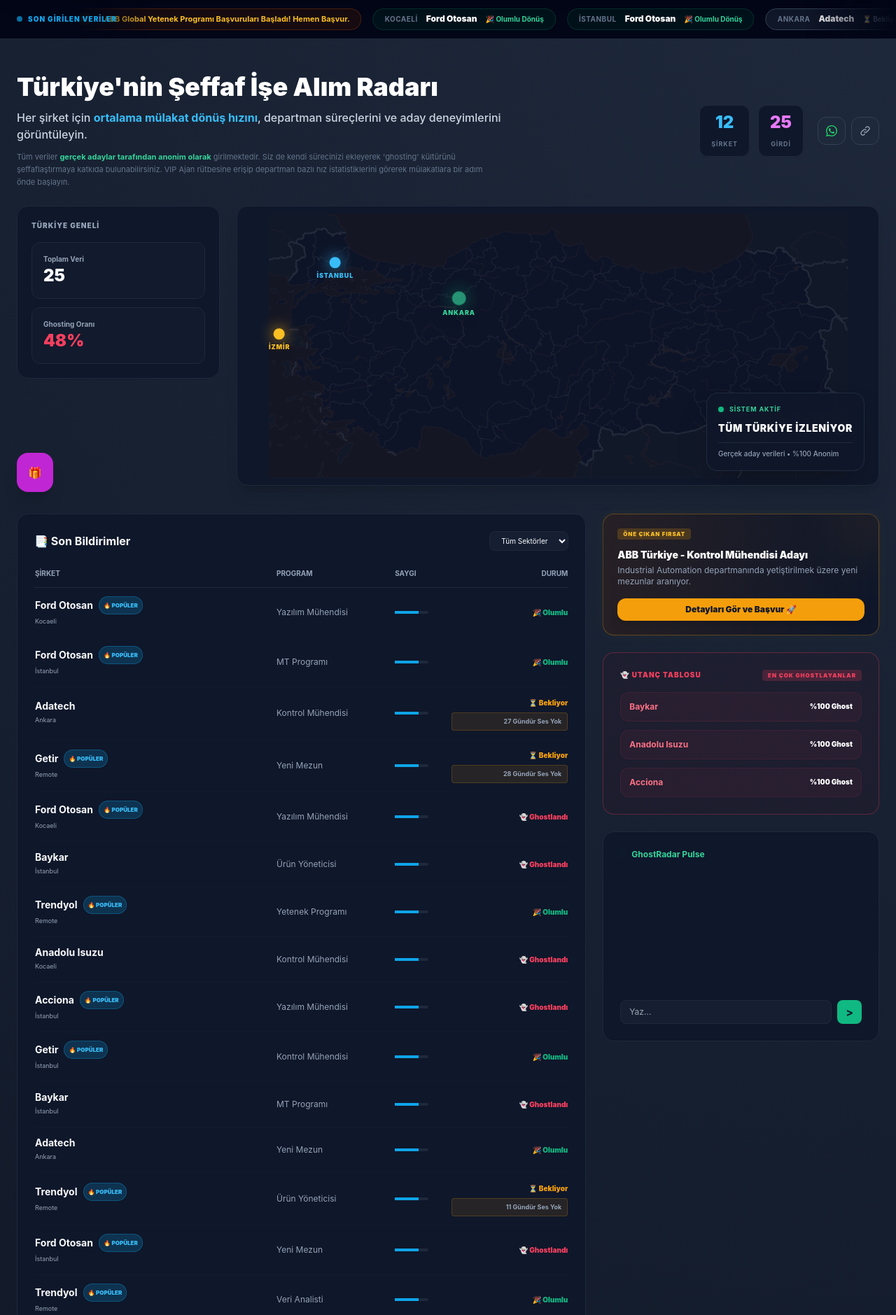
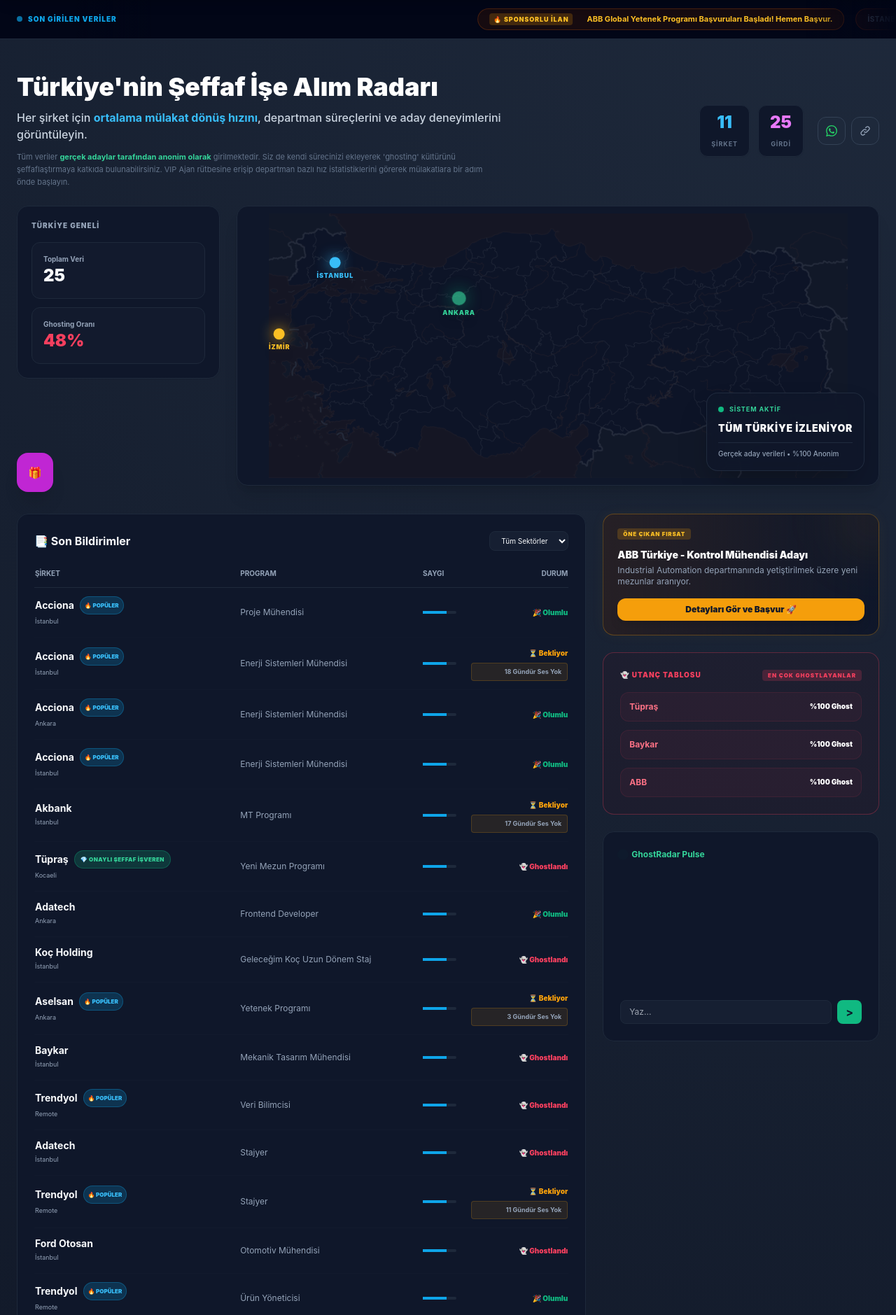
Before and after one commit to aygunspace/GhostRadar, a Flask app: page / in a window 1280 px wide. Shown: the part 73-1952 px from the top of the page at 70% size. Run offline with Flask 3, Linux system fonts and the light colour scheme; data comes from the database, SQL or seed files in the repository; some libraries are stand-ins or nearby versions.

Commit message:
Fix: Refine mock data titles, slow down ticker, gate B2B report, and fix CSV encoding for Excel

```diff
--- a/app.py
+++ b/app.py
@@ -56,24 +56,25 @@ def setup_database():
         from datetime import datetime, timedelta
 
         companies = [
-            ('Tüpraş', 'Enerji & Petrokimya', ['Kocaeli', 'İzmir', 'İstanbul', 'Batman', 'Kırıkkale']),
-            ('ABB', 'Teknoloji & Yazılım', ['İstanbul', 'Kocaeli']),
-            ('ING Hubs', 'Finans & Bankacılık', ['İstanbul', 'Remote']),
-            ('Aselsan', 'Savunma Sanayi', ['Ankara']),
-            ('Baykar', 'Savunma Sanayi', ['İstanbul']),
-            ('Trendyol', 'E-Ticaret', ['İstanbul', 'Remote', 'Ankara']),
-            ('Getir', 'Teknoloji & Yazılım', ['İstanbul', 'Remote']),
-            ('Ford Otosan', 'Otomotiv', ['Kocaeli', 'İstanbul']),
-            ('Koç Holding', 'Diğer', ['İstanbul']),
-            ('Akbank', 'Finans & Bankacılık', ['İstanbul', 'Kocaeli']),
-            ('Adatech', 'Teknoloji & Yazılım', ['İstanbul', 'Ankara', 'İzmir']),
-            ('Acciona', 'Enerji', ['İstanbul', 'Ankara']),
-            ('Anadolu Isuzu', 'Otomotiv', ['Kocaeli'])
+            ('Tüpraş', 'Enerji & Petrokimya', ['Kocaeli', 'İzmir', 'İstanbul', 'Batman', 'Kırıkkale'], ['Kimya Mühendisi', 'Proses Mühendisi', 'Veri Analisti', 'Yeni Mezun Programı']),
+            ('ABB', 'Teknoloji & Yazılım', ['İstanbul', 'Kocaeli'], ['Elektrik/Elektronik Mühendisi', 'Kontrol Mühendisi', 'Otomasyon Mühendisi', 'Saha Mühendisi']),
+            ('ING Hubs', 'Finans & Bankacılık', ['İstanbul', 'Remote'], ['Yazılım Mühendisi', 'Data Engineer', 'Business Analyst', 'Yetenek Programı']),
+            ('Aselsan', 'Savunma Sanayi', ['Ankara'], ['Gömülü Sistemler Mühendisi', 'Donanım Mühendisi', 'Sistem Mühendisi', 'Yetenek Programı']),
+            ('Baykar', 'Savunma Sanayi', ['İstanbul'], ['Uçuş Kontrol Mühendisi', 'Yazılım Mühendisi', 'Mekanik Tasarım Mühendisi']),
+            ('Trendyol', 'E-Ticaret', ['İstanbul', 'Remote', 'Ankara'], ['Yazılım Mühendisi', 'Veri Bilimcisi', 'Ürün Yöneticisi', 'Stajyer']),
+            ('Getir', 'Teknoloji & Yazılım', ['İstanbul', 'Remote'], ['Yazılım Mühendisi', 'Veri Analisti', 'Backend Mühendisi', 'Operasyon Uzmanı']),
+            ('Ford Otosan', 'Otomotiv', ['Kocaeli', 'İstanbul'], ['Otomotiv Mühendisi', 'Üretim Mühendisi', 'Ar-Ge Mühendisi', 'MT Programı']),
+            ('Koç Holding', 'Diğer', ['İstanbul'], ['Geleceğim Koç Uzun Dönem Staj', 'MT Programı', 'Finans Uzmanı']),
+            ('Akbank', 'Finans & Bankacılık', ['İstanbul', 'Kocaeli'], ['MT Programı', 'Veri Analisti', 'Yazılım Geliştirici']),
+            ('Adatech', 'Teknoloji & Yazılım', ['İstanbul', 'Ankara', 'İzmir'], ['Yazılım Mühendisi', 'Frontend Developer', 'Stajyer']),
+            ('Acciona', 'Enerji', ['İstanbul', 'Ankara'], ['Enerji Sistemleri Mühendisi', 'Proje Mühendisi']),
+            ('Anadolu Isuzu', 'Otomotiv', ['Kocaeli'], ['Üretim Mühendisi', 'Kalite Mühendisi', 'Tasarım Mühendisi'])
         ]
 
-        company_cities = {name: cities for name, sector, cities in companies}
+        company_cities = {name: cities for name, sector, cities, programs in companies}
+        company_programs = {name: programs for name, sector, cities, programs in companies}
 
-        for name, sector, _ in companies:
+        for name, sector, _, _ in companies:
             cursor.execute('INSERT OR IGNORE INTO Companies (company_name, sector) VALUES (?, ?)', (name, sector))
 
         programs = ['Yetenek Programı', 'Yeni Mezun', 'Yazılım Mühendisi', 'Stajyer', 'Kontrol Mühendisi', 'Veri Analisti', 'Ürün Yöneticisi', 'MT Programı']
@@ -96,7 +97,7 @@ def setup_database():
 
         for _ in range(25):
             cid, cname = random.choice(company_data)
-            program = random.choice(programs)
+            program = random.choice(company_programs.get(cname, ['Yetenek Programı', 'Yeni Mezun', 'Stajyer']))
             status = random.choices(statuses, weights=[0.4, 0.15, 0.25, 0.2])[0]
             days_ago = random.randint(1, 60)
             apply_date = (datetime.now() - timedelta(days=days_ago)).strftime('%Y-%m-%d')
@@ -210,8 +211,8 @@ def export_b2b_report():
 
     # Veriyi CSV (Excel) formatına dönüştüren Generator
     def generate():
-        # Rapor Başlıkları (Sütunlar)
-        yield 'Sirket,Toplam_Basvuru,Ghosting_Vakasi,Olumlu_Donus,Ghosting_Orani(%)\n'
+        # Rapor Başlıkları (Sütunlar) - Türkçe Excel İçin BOM ve Noktalı Virgül
+        yield '\ufeffSirket;Toplam_Basvuru;Ghosting_Vakasi;Olumlu_Donus;Ghosting_Orani(%)\n'
 
         # Verileri Satır Satır İşle
         for row in data:
@@ -220,7 +221,7 @@ def export_b2b_report():
             ghost = row['ghost_count']
             success = row['success_count']
             rate = round((ghost / total) * 100) if total > 0 else 0
-            yield f'{company},{total},{ghost},{success},{rate}\n'
+            yield f'{company};{total};{ghost};{success};{rate}\n'
 
     # Dosyayı tarayıcıya "İndirilebilir Rapor" olarak gönder
     return Response(generate(), mimetype='text/csv', headers={'Content-Disposition': 'attachment; filename=GhostRadar_Yetenek_Kaybi_Raporu_Q3_2026.csv'})
--- a/templates/index.html
+++ b/templates/index.html
@@ -37,7 +37,7 @@
         }
 
         .animate-marquee {
-            animation: marquee 25s linear infinite;
+            animation: marquee 45s linear infinite;
         }
 
         @keyframes marquee {
@@ -383,7 +383,7 @@
                     </div>
                     <p class="text-[11px] text-slate-400 leading-relaxed mb-4">Başvurularını tarayıcı çerezlerine emanet etme. Profilini buluta taşıyarak İK dönüş alarmlarını e-posta olarak al.</p>
                 </div>
-                <button onclick="showToast('Google entegrasyonu bir sonraki güncellemede aktif olacaktır.', 'error')" class="w-full bg-white hover:bg-slate-100 text-slate-900 font-bold text-xs py-2.5 px-4 rounded-xl transition flex items-center justify-center gap-2 shadow-md">
+                <button onclick="simulateGoogleLogin(this)" class="w-full bg-white hover:bg-slate-100 text-slate-900 font-bold text-xs py-2.5 px-4 rounded-xl transition flex items-center justify-center gap-2 shadow-md">
                     <svg class="w-4 h-4" viewBox="0 0 24 24"><path fill="#EA4335" d="M12.24 10.285V14.4h6.887c-.648 2.41-2.519 4.114-5.136 4.114A5.79 5.79 0 0 1 8.2 12.725a5.79 5.79 0 0 1 5.79-5.79c2.519 0 4.417 1.054 5.378 2.01l3.197-3.197C20.62 3.823 17.584 2.25 13.99 2.25a9.75 9.75 0 0 0-9.75 9.75 9.75 0 0 0 9.75 9.75c5.34 0 9.75-4.41 9.75-9.75 0-.64-.075-1.25-.214-1.832l-11.286-.133z"/></svg>
                     Google ile Anonim Bağlan
                 </button>
@@ -404,7 +404,7 @@
                 <div class="mt-4 pt-4 border-t border-slate-800/80 flex items-center justify-between">
                     <span class="text-[10px] text-slate-400 font-medium">Son Güncelleme: Q3 2026 Raporu Hazır.</span>
 
-                    <button onclick="window.location.href='/api/export/b2b-report'" class="bg-fuchsia-600 hover:bg-fuchsia-500 text-white font-black text-xs px-5 py-2 rounded-xl transition shadow-[0_0_15px_rgba(192,38,211,0.4)] flex items-center gap-2">
+                    <button onclick="downloadB2BReport()" class="bg-fuchsia-600 hover:bg-fuchsia-500 text-white font-black text-xs px-5 py-2 rounded-xl transition shadow-[0_0_15px_rgba(192,38,211,0.4)] flex items-center gap-2">
                         <svg class="w-4 h-4" fill="none" stroke="currentColor" viewBox="0 0 24 24"><path stroke-linecap="round" stroke-linejoin="round" stroke-width="2" d="M4 16v1a3 3 0 003 3h10a3 3 0 003-3v-1m-4-4l-4 4m0 0l-4-4m4 4V4"></path></svg>
                         Raporu İndir (CSV)
                     </button>
@@ -779,6 +779,27 @@
                 });
         }
 
+        function downloadB2BReport() {
+            // Check if PRO is active
+            if (!localStorage.getItem('ghostradar_pro')) {
+                openCheckout();
+                return;
+            }
+            window.location.href = '/api/export/b2b-report';
+            showToast("Rapor indiriliyor...", "success");
+        }
+
+        function simulateGoogleLogin(btn) {
+            btn.innerHTML = `<svg class="animate-spin -ml-1 mr-3 h-4 w-4 text-slate-800" xmlns="http://www.w3.org/2000/svg" fill="none" viewBox="0 0 24 24"><circle class="opacity-25" cx="12" cy="12" r="10" stroke="currentColor" stroke-width="4"></circle><path class="opacity-75" fill="currentColor" d="M4 12a8 8 0 018-8V0C5.373 0 0 5.373 0 12h4zm2 5.291A7.962 7.962 0 014 12H0c0 3.042 1.135 5.824 3 7.938l3-2.647z"></path></svg> Bağlanıyor...`;
+            btn.disabled = true;
+            setTimeout(() => {
+                btn.classList.remove('bg-white', 'text-slate-900');
+                btn.classList.add('bg-emerald-500/20', 'text-emerald-400', 'border', 'border-emerald-500/50');
+                btn.innerHTML = `✅ Bulut Eşitleme Aktif`;
+                showToast("Google hesabı bağlandı. Verileriniz buluta senkronize ediliyor.", "success");
+            }, 1500);
+        }
+
         function openCheckout() { document.getElementById('checkoutModal').classList.remove('hidden'); }
         function closeCheckout() { document.getElementById('checkoutModal').classList.add('hidden'); }
 
```
